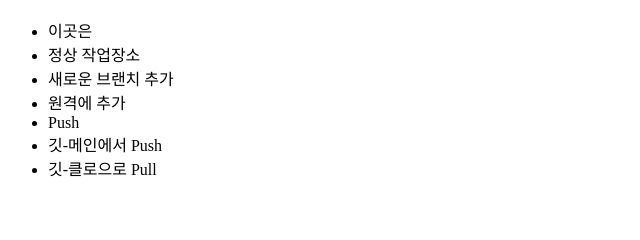
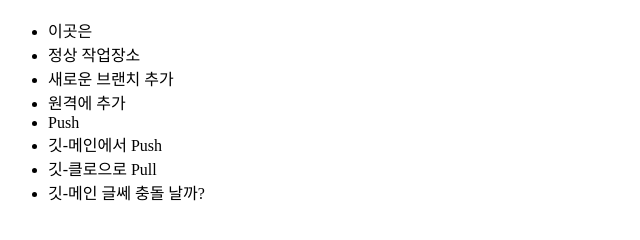
Before and after one commit to zzzmini/git-exam, a plain HTML site: page index.html in a window 1280 px wide. Shown: the part 48-288 px from the top of the page, without its empty margins (0-640 px from the left). Drawn offline with Linux system fonts and the light colour scheme.

Commit message:
#main-글쎄..충돌?

```diff
--- a/index.html
+++ b/index.html
@@ -14,6 +14,7 @@
       <li>Push</li>
       <li>깃-메인에서 Push</li>
       <li>깃-클로으로 Pull</li>
+      <li>깃-메인 글쎄 충돌 날까?</li>
     </ul>
   </body>
 </html>
```
